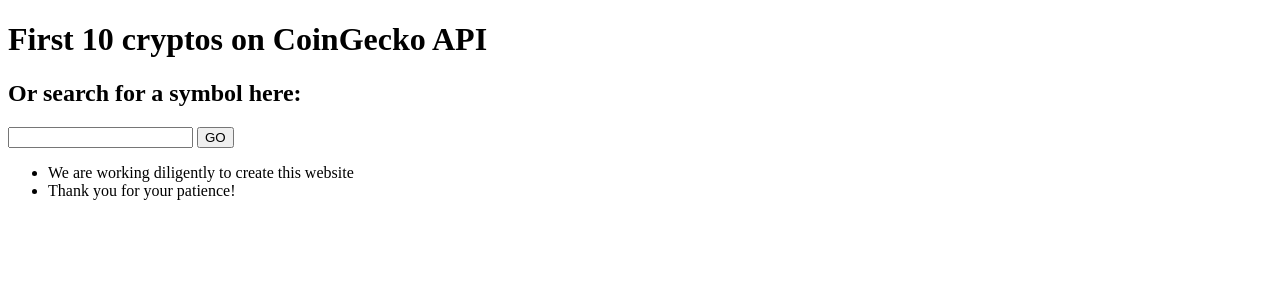
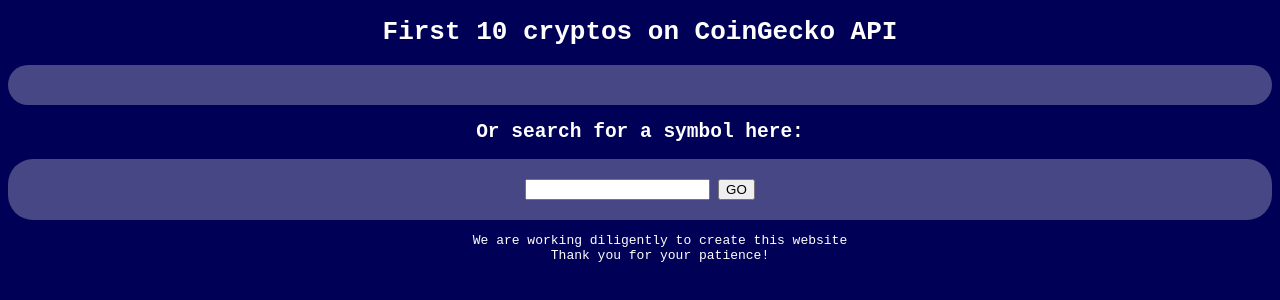
Before and after one commit to Gitmazter/Crypto-api-test, a plain HTML site: page index.html in a window 1280 px wide. Drawn offline with Linux system fonts and the light colour scheme; no server answers.

Commit message:
added styling

```diff
--- a/index.html
+++ b/index.html
@@ -13,8 +13,10 @@
     <h1>First 10 cryptos on CoinGecko API</h1>
     <div id="content"></div>
     <h2>Or search for a symbol here:</h2>
-    <input id="symbolInput">
-    <button id="symbolInputBtn">GO</button>
+    <div id="searchDiv">
+        <input id="symbolInput">
+        <button id="symbolInputBtn">GO</button>
+    </div>
     <footer>
         <ul>
             <li>We are working diligently to create this website</li>
--- a/styles/style.scss
+++ b/styles/style.scss
@@ -0,0 +1,41 @@
+body {
+    background-color: rgb(0, 0, 86);
+    color: white;
+    text-align: center;
+    font-family: monospace;
+}
+#content{
+    text-align: left;
+    display: flex;
+    align-items: center;
+    flex-direction: column;
+    padding: 20px;
+    border-radius: 25px;
+    background-color: rgba(255, 255, 255, 0.278);
+    div {
+        div {
+            display: flex;
+            flex-direction: row;
+            ul {
+                list-style: none;
+            }
+            img {
+                width: 50px;
+                height: 50px;
+            }
+        }
+
+    }
+}
+
+#searchDiv {
+    padding: 20px;
+    border-radius: 25px;
+    background-color: rgba(255, 255, 255, 0.278);
+}
+
+footer {
+    ul{
+        list-style:none;
+    }
+}
```
Also changed, not shown: styles/style.css, 1 other file.
